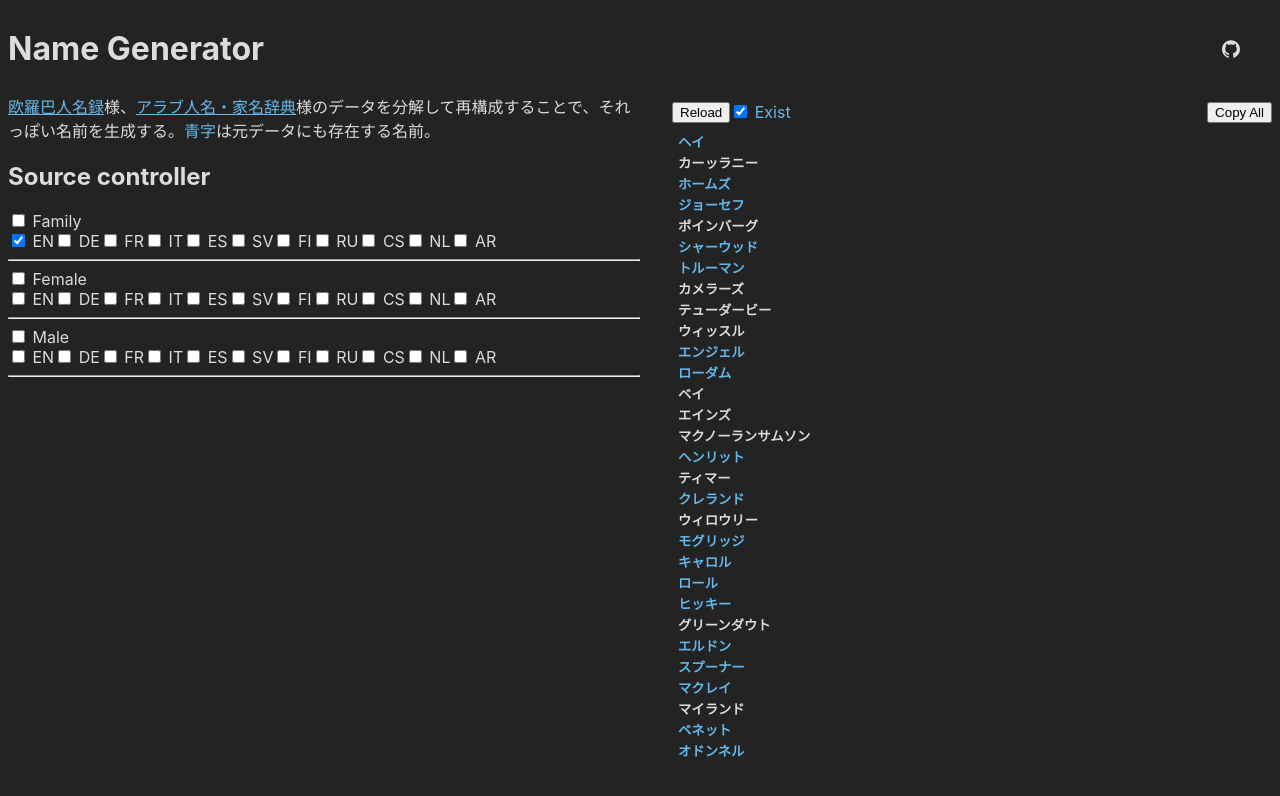
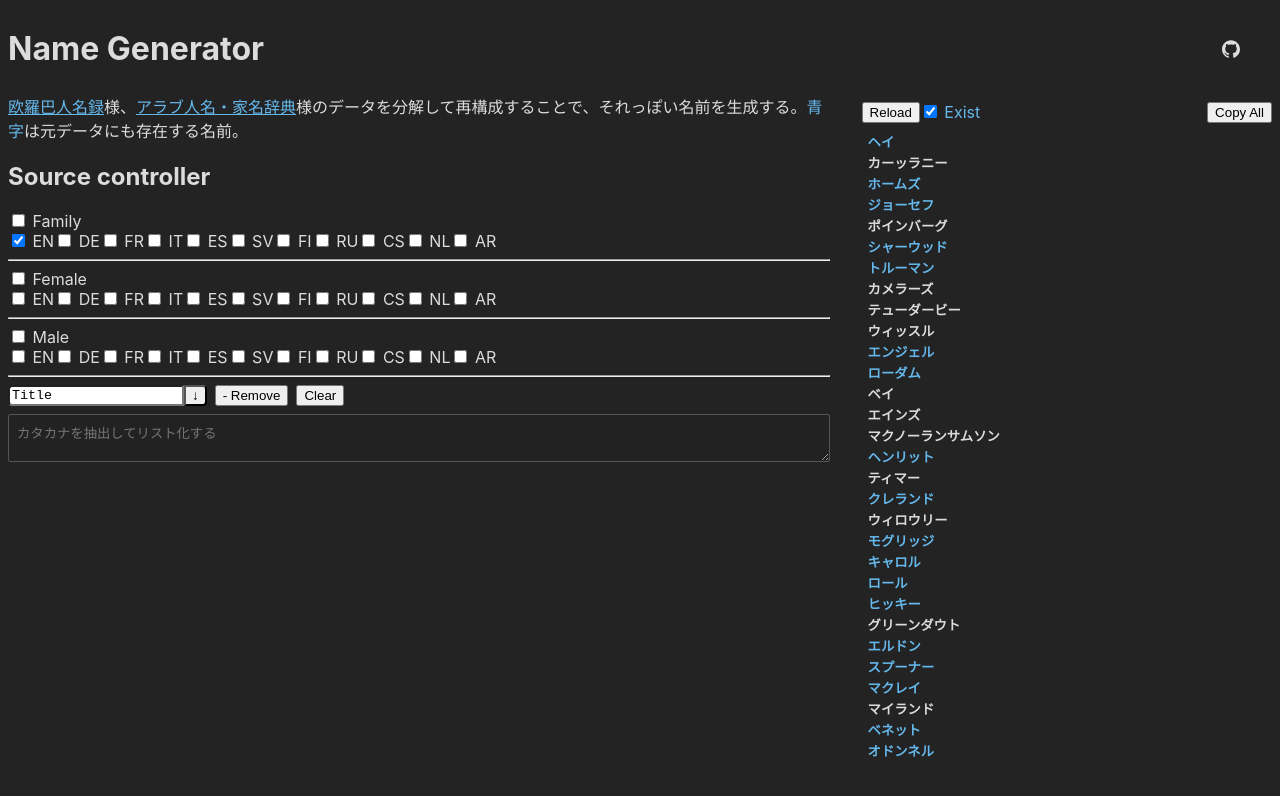
Before and after one commit to techa/name-generator, a SvelteKit app: page / in a window 1280 px wide. Shown: the top 796 px of the page. Built offline with nearby package versions, Linux system fonts and the light colour scheme.

Commit message:
feat: User resource

```diff
--- /dev/null
+++ b/src/components/AddSource.svelte
@@ -0,0 +1,125 @@
+<script lang="ts">
+	import {
+		// onMount,
+		// beforeUpdate,
+		// afterUpdate,
+		createEventDispatcher,
+	} from 'svelte';
+	import Dropdown from './Dropdown.svelte';
+
+	const dispatch = createEventDispatcher();
+
+	let title = 'Title';
+	let text = '';
+
+	export let userResource: Record<string, string[]> = {};
+
+	function save() {
+		if (title) {
+			const data = text.split(/[^ァ-ー・＝]+/).filter((v) => v);
+			if (data.length) {
+				userResource[title] = data;
+			} else {
+				delete userResource[title];
+			}
+			dispatch('save', { title, data, text });
+		}
+	}
+</script>
+
+<div class="add_source flex">
+	<Dropdown class="user-list" let:close>
+		<div slot="trigger" class="btn-set flex">
+			<input placeholder="DataTitle" required bind:value={title} />
+			<button>↓</button>
+		</div>
+		{#each Object.keys(userResource) as key (key)}
+			<button
+				class="name"
+				on:click={() => {
+					title = key;
+					text = userResource[title].join('\n');
+					close();
+				}}>{key}</button
+			>
+		{/each}
+	</Dropdown>
+
+	<button on:click={save}
+		>{text ? (userResource[title] ? 'Save' : '+ Add') : '- Remove'}</button
+	>
+	<button on:click={() => (text = '')}>Clear</button>
+</div>
+
+<textarea bind:value={text} placeholder="カタカナを抽出してリスト化する" />
+
+<style>
+	.add_source {
+		gap: 0.5rem;
+		margin: 0.5rem 0;
+	}
+	.name {
+		display: block;
+		padding: 0 0.5rem;
+		outline: none;
+		background-color: transparent;
+		color: currentColor;
+		border: none;
+		text-align: left;
+		width: 100%;
+
+		box-sizing: border-box;
+	}
+	.name:hover {
+		font-weight: bold;
+		background-color: var(--base-color);
+	}
+	.btn-set :first-child {
+		border-top-left-radius: 4px;
+		border-bottom-left-radius: 4px;
+
+		border-top-right-radius: 0;
+		border-bottom-right-radius: 0;
+
+		box-sizing: border-box;
+	}
+	.btn-set :last-child {
+		border-top-left-radius: 0;
+		border-bottom-left-radius: 0;
+
+		border-top-right-radius: 4px;
+		border-bottom-right-radius: 4px;
+
+		box-sizing: border-box;
+	}
+	:global(.user-list) {
+		position: absolute;
+		width: 100%;
+		top: 100%;
+		left: 0;
+		z-index: 10;
+		border: #555 1px solid;
+		border-bottom-left-radius: 4px;
+		border-bottom-right-radius: 4px;
+		background-color: #111;
+		box-sizing: border-box;
+		font-family: 'Courier New', Courier, monospace;
+	}
+	textarea {
+		width: 100%;
+		height: fit-content;
+		resize: vertical;
+		background: rgb(34, 34, 34);
+		color: #fff;
+		border-radius: 2px;
+		padding: 0.5rem;
+		box-sizing: border-box;
+		border-color: #555;
+	}
+	input {
+		font-family: 'Courier New', Courier, monospace;
+	}
+	input:invalid {
+		border-color: red;
+	}
+</style>
--- /dev/null
+++ b/src/components/Dropdown.svelte
@@ -0,0 +1,79 @@
+<script lang="ts">
+	/**
+	 * https://github.com/themesberg/flowbite-svelte/blob/main/src/lib/dropdowns/Dropdown.svelte
+	 * https://github.com/themesberg/flowbite-svelte/blob/main/src/lib/utils/Popper.svelte
+	 */
+
+	let contentEl: HTMLDivElement;
+
+	export let label = '';
+	export let open = false;
+
+	// managment of the race condition between focusin and click events
+	let _blocked = false;
+	const block = () => (
+		(_blocked = true), setTimeout(() => (_blocked = false), 500)
+	);
+	const showHandler = (ev: Event) => {
+		if (ev.type === 'focusin' && !open) block();
+		open = ev.type === 'click' && !_blocked ? !open : true;
+	};
+
+	const hideHandler = () => {
+		setTimeout(
+			() => contentEl.contains(document.activeElement) || (open = false),
+			100,
+		);
+	};
+</script>
+
+<div class="dropdown-wapper">
+	<div
+		class="label-wapper"
+		on:focusin={showHandler}
+		on:focusout={hideHandler}
+	>
+		<slot name="trigger">
+			<button>{label}</button>
+		</slot>
+	</div>
+	<!-- svelte-ignore a11y-click-events-have-key-events -->
+	<div
+		class={'dropdown ' + ($$props.class || '')}
+		class:hidden={!open}
+		style={$$props.style}
+		role="tooltip"
+		bind:this={contentEl}
+		on:focusin={showHandler}
+		on:focusout={hideHandler}
+	>
+		<slot close={() => (open = false)} />
+	</div>
+</div>
+
+<style>
+	.dropdown-wapper {
+		position: relative;
+	}
+	.label-wapper {
+		display: flex;
+	}
+	.dropdown {
+		display: block;
+		position: absolute;
+		top: 100%;
+		max-height: 50vh;
+		overflow-x: hidden;
+		overflow-y: auto;
+
+		transition-duration: 0.3s;
+		transition-property: opacity;
+		transition-timing-function: cubic-bezier(0.4, 0, 0.2, 1);
+
+		z-index: 100;
+	}
+	.hidden {
+		opacity: 0;
+		display: none;
+	}
+</style>
--- a/src/lib/NameGenerator.ts
+++ b/src/lib/NameGenerator.ts
@@ -56,9 +56,9 @@ export class NameGenerator {
 		this.names = new Set();
 	}
 
-	add(list: string[]) {
+	add(list: string[], kana = false) {
 		for (let i = 0; i < list.length; i++) {
-			const word = list[i];
+			const word = kana ? this.translator.fromKana(list[i]) : list[i];
 
 			if (!word) {
 				continue;
--- a/src/routes/+page.svelte
+++ b/src/routes/+page.svelte
@@ -1,5 +1,7 @@
 <script lang="ts">
 	import { onMount } from 'svelte';
+	import AddSource from '../components/AddSource.svelte';
+
 	import { NameGenerator, type NameResult } from '$lib/NameGenerator.js';
 	import '../global/string/capitalize.js';
 	import { all, types, langs, lango } from '../constants/sources.js';
@@ -12,6 +14,8 @@
 	];
 	setting[0][0] = true;
 
+	let userResource: Record<string, string[]> = {};
+	let userKeys = Object.keys(userResource);
 	let result: NameResult[] = [];
 	let filter = true;
 	const ng = new NameGenerator();
@@ -22,6 +26,10 @@
 	}
 
 	onMount(() => {
+		const val = localStorage.getItem('UserResource');
+		userResource = JSON.parse(val) || {};
+		userKeys = Object.keys(userResource);
+
 		const _setting = JSON.parse(localStorage.getItem('setting'));
 		if (_setting) {
 			setting = _setting;
@@ -29,8 +37,32 @@
 		change();
 	});
 
-	function checkAll(e, index: number) {
-		setting[index] = Array(langs.length).fill(e.target.checked);
+	function save(e) {
+		const { title } = e.detail;
+		const deleteIndex = userKeys.indexOf(title);
+		if (deleteIndex > -1) {
+			// delete
+			userKeys.splice(deleteIndex, 1);
+			setting[types.length].splice(deleteIndex, 1);
+		}
+		const keys = Object.keys(userResource);
+		const add = keys.findIndex((v) => !userKeys.includes(v));
+		userKeys = keys;
+		if (add > -1) {
+			setting[types.length].splice(add, 0, true);
+		}
+
+		localStorage.setItem('UserResource', JSON.stringify(userResource));
+		localStorage.setItem('setting', JSON.stringify(setting));
+	}
+
+	function checkAll(
+		e: Event & {
+			currentTarget: EventTarget & HTMLInputElement;
+		},
+		index: number,
+	) {
+		setting[index] = Array(langs.length).fill(e.currentTarget.checked);
 	}
 	function reload() {
 		result = [];
@@ -61,8 +93,16 @@
 			for (let j = 0; j < setting[i].length; j++) {
 				const bool = setting[i][j];
 				if (bool) {
-					ng.add(all[types[i]][langs[j]]);
-					doReload = true;
+					const data =
+						i === 3
+							? userResource[userKeys[j]]
+							: all[types[i]][langs[j]];
+					if (data) {
+						ng.add(data, i >= 3);
+						doReload = true;
+					} else {
+						console.error(userKeys[j]);
+					}
 				}
 			}
 		}
@@ -98,7 +138,7 @@
 		<h2>Source controller</h2>
 		<form class="w-1/2 select-none" on:change={change}>
 			{#each types as type, i}
-				<label class="typ">
+				<label class="check_all">
 					<input
 						type="checkbox"
 						on:change={(e) => {
@@ -117,7 +157,35 @@
 				</div>
 				<hr />
 			{/each}
+
+			{#if userKeys.length}
+				{@const typel = types.length}
+				<label class="check_all">
+					<input
+						type="checkbox"
+						on:change={(e) => {
+							setting[typel] = Array(setting[typel].length).fill(
+								e.currentTarget.checked,
+							);
+						}}
+					/>
+					User
+				</label>
+				<div class="langs flex">
+					{#each userKeys as title, i}
+						<label class="lang">
+							<input
+								type="checkbox"
+								bind:checked={setting[typel][i]}
+							/>
+							{title}
+						</label>
+					{/each}
+				</div>
+			{/if}
 		</form>
+
+		<AddSource {userResource} on:save={save} />
 	</div>
 	<div class="right w-1/2">
 		<div class="tool flex">
@@ -153,7 +221,7 @@
 	}
 	.left {
 		margin-right: 2rem;
-		flex: 0 0 50%;
+		flex: 0 0 65%;
 	}
 	.right {
 		min-width: 12rem;
@@ -177,6 +245,6 @@
 		color: var(--primary-color);
 	}
 	.name:hover {
-		background: rgb(86, 86, 86);
+		background: var(--base-light);
 	}
 </style>
```
